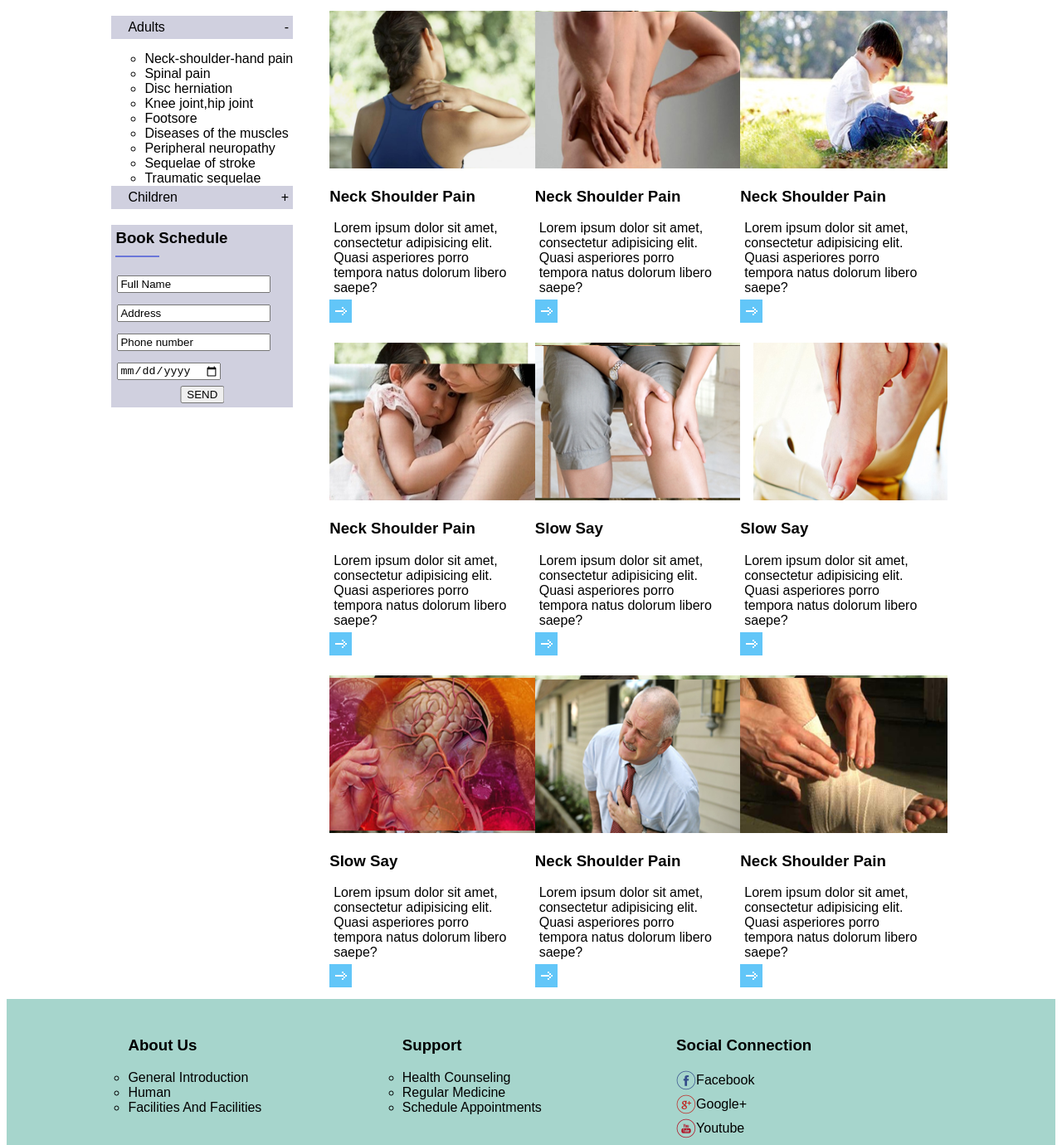
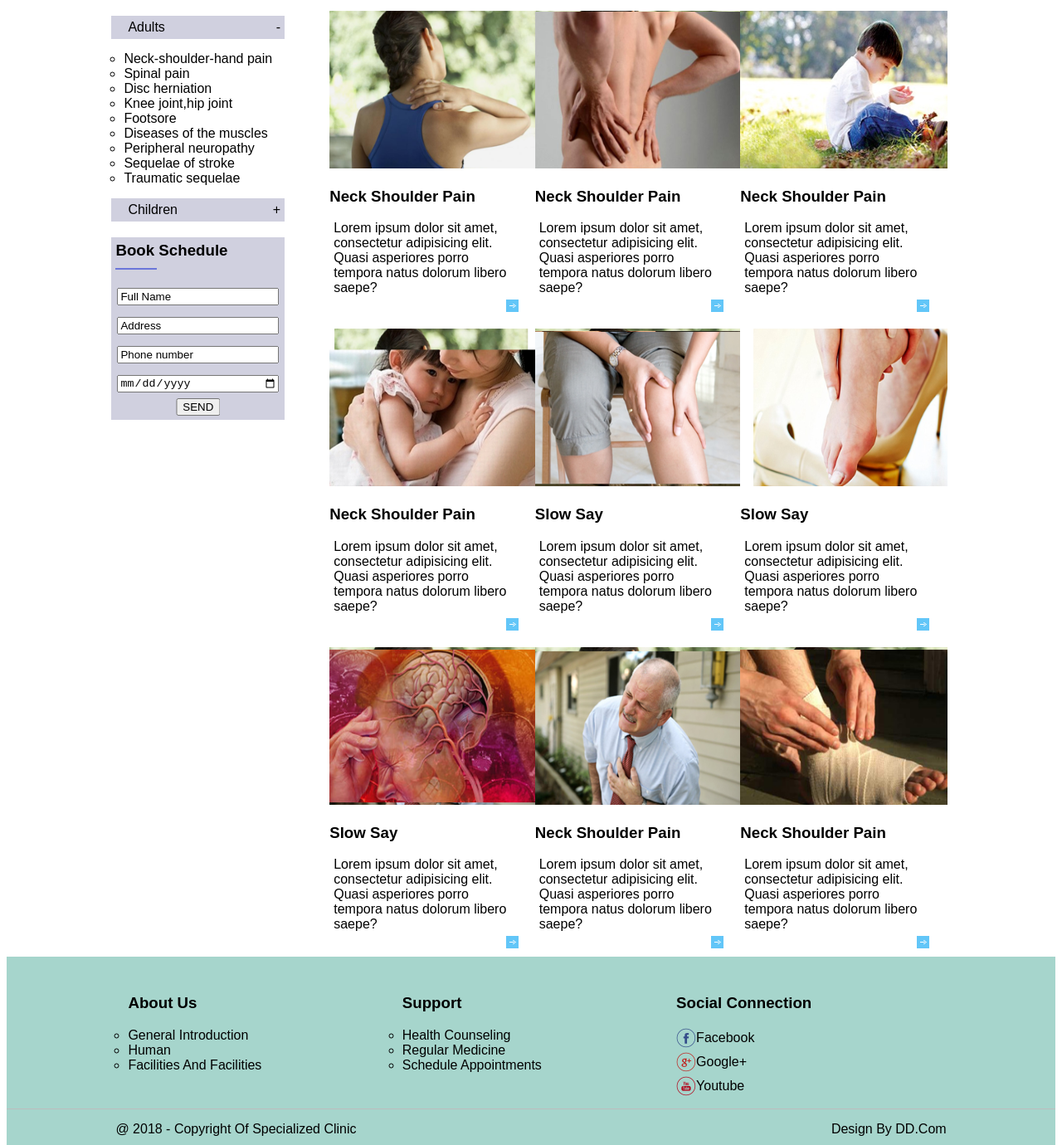
Before and after one commit to at-longnguyen/AT-Internship-Fall-Winter-2018-Long-Nguyen, a plain HTML site: page Specialized-Clinic/Specialized Clinic.html in a window 1280 px wide. Shown: the part 324-1704 px from the top of the page at 83% size. Drawn offline with Linux system fonts and the light colour scheme.

Commit message:
Edit format of css homework

```diff
--- a/Specialized-Clinic/Specialized Clinic.html
+++ b/Specialized-Clinic/Specialized Clinic.html
@@ -82,68 +82,68 @@
           <section class="form-info">
             <h3 class="form-info-title">Book Schedule</h3>
             <form class="form-contact">
-              <div class="form-input-control"><input type="text" name="full-name" value="Full Name"></div>
-              <div class="form-input-control"><input type="text" name="address" value="Address"></div>
-              <div class="form-input-control"><input type="text" name="phone-number" value="Phone number"></div>
-              <div class="form-input-control"><input type="date" name="time"></div>
+              <div class="form-control"><input class="form-input-control" type="text" name="full-name" value="Full Name"></div>
+              <div class="form-control"><input class="form-input-control" type="text" name="address" value="Address"></div>
+              <div class="form-control"><input class="form-input-control" type="text" name="phone-number" value="Phone number"></div>
+              <div class="form-control"><input class="form-input-control" type="date" name="time"></div>
               <button type="button" class="btn-send">SEND</button>
             </form>
           </section>
         </aside>
         <ul class="main-service-list">
           <li class="main-service-item">
-            <a href="#"></a><img class="main-service-item-image" src="images/images-1.png" alt="service-images-1"></a>
+            <a href="#"><img class="main-service-item-image" src="images/images-1.png" alt="service-images-1"></a>
             <h3 class="">Neck Shoulder Pain</h3>
             <p>Lorem ipsum dolor sit amet, consectetur adipisicing elit. Quasi asperiores porro tempora natus dolorum libero saepe?</p>
-            <img src="images/icon-rightarrow.png" alt="rightarrow-images">
+            <img class="read-more-icon" src="images/icon-rightarrow.png" alt="rightarrow-images">
           </li>
           <li class="main-service-item">
-            <a href="#"></a><img class="main-service-item-image" src="images/images-2.png" alt="service-images-2"></a>
+            <a href="#"><img class="main-service-item-image" src="images/images-2.png" alt="service-images-2"></a>
             <h3 class="">Neck Shoulder Pain</h3>
             <p>Lorem ipsum dolor sit amet, consectetur adipisicing elit. Quasi asperiores porro tempora natus dolorum libero saepe?</p>
-            <img src="images/icon-rightarrow.png" alt="rightarrow-images">
+            <img class="read-more-icon" src="images/icon-rightarrow.png" alt="rightarrow-images">
           </li>
           <li class="main-service-item">
-            <a href="#"></a><img class="main-service-item-image" src="images/images-3.png" alt="service-images-3"></a>
+            <a href="#"><img class="main-service-item-image" src="images/images-3.png" alt="service-images-3"></a>
             <h3 class="">Neck Shoulder Pain</h3>
             <p>Lorem ipsum dolor sit amet, consectetur adipisicing elit. Quasi asperiores porro tempora natus dolorum libero saepe?</p>
-            <img src="images/icon-rightarrow.png" alt="rightarrow-images">
+            <img class="read-more-icon" src="images/icon-rightarrow.png" alt="rightarrow-images">
           </li>
           <li class="main-service-item">
-            <a href="#"></a><img class="main-service-item-image" src="images/images-4.png" alt="service-images-4"></a>
+            <a href="#"><img class="main-service-item-image" src="images/images-4.png" alt="service-images-4"></a>
             <h3 class="">Neck Shoulder Pain</h3>
             <p>Lorem ipsum dolor sit amet, consectetur adipisicing elit. Quasi asperiores porro tempora natus dolorum libero saepe?</p>
-            <img src="images/icon-rightarrow.png" alt="rightarrow-images">
+            <img class="read-more-icon" src="images/icon-rightarrow.png" alt="rightarrow-images">
           </li>
           <li class="main-service-item">
-            <a href="#"></a><img class="main-service-item-image" src="images/images-5.png" alt="service-images-5"></a>
+            <a href="#"><img class="main-service-item-image" src="images/images-5.png" alt="service-images-5"></a>
             <h3 class="">Slow Say</h3>
             <p>Lorem ipsum dolor sit amet, consectetur adipisicing elit. Quasi asperiores porro tempora natus dolorum libero saepe?</p>
-            <img src="images/icon-rightarrow.png" alt="rightarrow-images">
+            <img class="read-more-icon" src="images/icon-rightarrow.png" alt="rightarrow-images">
           </li>
           <li class="main-service-item"">
-            <a href="#"></a><img class="main-service-item-image" src="images/images-6.png" alt="service-images-6"></a>
+            <a href="#"><img class="main-service-item-image" src="images/images-6.png" alt="service-images-6"></a>
             <h3 class="">Slow Say</h3>
             <p>Lorem ipsum dolor sit amet, consectetur adipisicing elit. Quasi asperiores porro tempora natus dolorum libero saepe?</p>
-            <img src="images/icon-rightarrow.png" alt="rightarrow-images">
+            <img class="read-more-icon" src="images/icon-rightarrow.png" alt="rightarrow-images">
           </li>
           <li class="main-service-item">
-            <a href="#"></a><img class="main-service-item-image" src="images/images-7.png" alt="service-images-7"></a>
+            <a href="#"><img class="main-service-item-image" src="images/images-7.png" alt="service-images-7"></a>
             <h3 class="">Slow Say</h3>
             <p>Lorem ipsum dolor sit amet, consectetur adipisicing elit. Quasi asperiores porro tempora natus dolorum libero saepe?</p>
-            <img src="images/icon-rightarrow.png" alt="rightarrow-images">
+            <img class="read-more-icon" src="images/icon-rightarrow.png" alt="rightarrow-images">
           </li>
           <li class="main-service-item">
-            <a href="#"></a><img class="main-service-item-image" src="images/images-8.png" alt="service-images-8"></a>
+            <a href="#"><img class="main-service-item-image" src="images/images-8.png" alt="service-images-8"></a>
             <h3 class="">Neck Shoulder Pain</h3>
             <p>Lorem ipsum dolor sit amet, consectetur adipisicing elit. Quasi asperiores porro tempora natus dolorum libero saepe?</p>
-            <img src="images/icon-rightarrow.png" alt="rightarrow-images">
+            <img class="read-more-icon" src="images/icon-rightarrow.png" alt="rightarrow-images">
           </li>
           <li class="main-service-item">
-            <a href="#"></a><img class="main-service-item-image" src="images/images-9.png" alt="service-images-9"></a>
+            <a href="#"><img class="main-service-item-image" src="images/images-9.png" alt="service-images-9"></a>
             <h3 class="">Neck Shoulder Pain</h3>
             <p>Lorem ipsum dolor sit amet, consectetur adipisicing elit. Quasi asperiores porro tempora natus dolorum libero saepe?</p>
-            <img src="images/icon-rightarrow.png" alt="rightarrow-images">
+            <img class="read-more-icon" src="images/icon-rightarrow.png" alt="rightarrow-images">
           </li>
         </ul>
       </div>
--- a/Specialized-Clinic/css/style.css
+++ b/Specialized-Clinic/css/style.css
@@ -103,7 +103,7 @@ li.banner-item > a:hover {
   margin: 0px;
 }
 .sub-health-list{
-  padding-top: 15px;
+  padding: 15px;
 }
 .sub-health-item-link{
   text-decoration: none;
@@ -126,10 +126,13 @@ li.sub-health-item > a:hover {
   margin-top: 10px;
   display: block;
 }
+.form-control{
+  padding: 7px;
+}
 .form-input-control{
-  padding: 7px;
-  width: 173px;
-  height: 21px;
+  box-sizing: border-box;
+  width: 100%;
+  display: block;
 }
 .btn-send{
   margin-bottom: 5px;
@@ -145,13 +148,18 @@ li.sub-health-item > a:hover {
 li.main-service-item{
   display: inline;
 }
-ul.main-service-list {
+.main-service-list{
   overflow: hidden;
   padding: 0;
   margin: 0;
   list-style-type: none;
 }
-li.main-service-item {
+.read-more-icon{
+  float: right;
+  width: 15px;
+  height: 15px;
+}
+li.main-service-item{
   float: left;
   width: 30%;
   padding: 10px;
```
